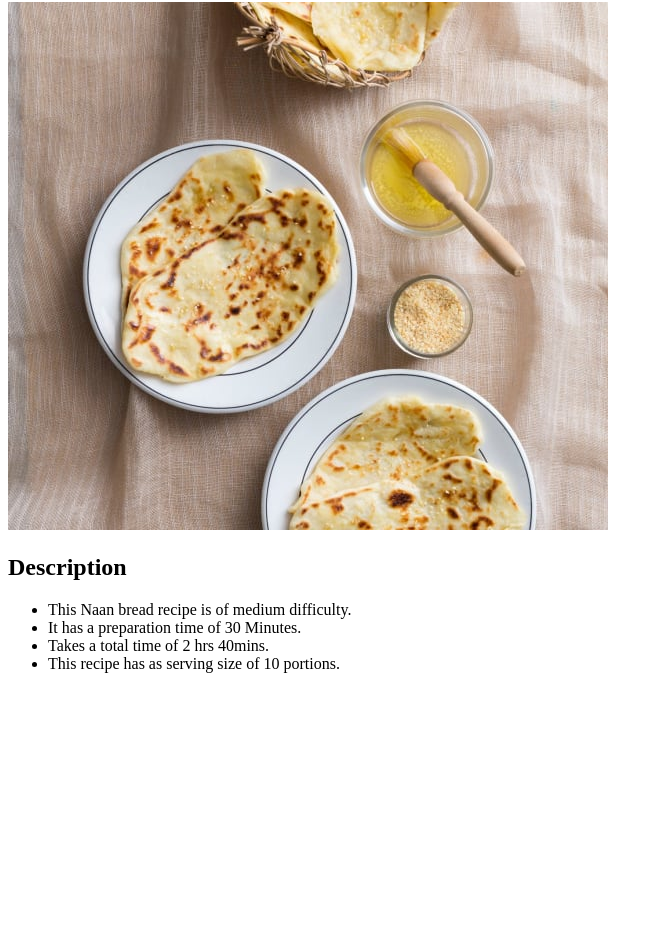
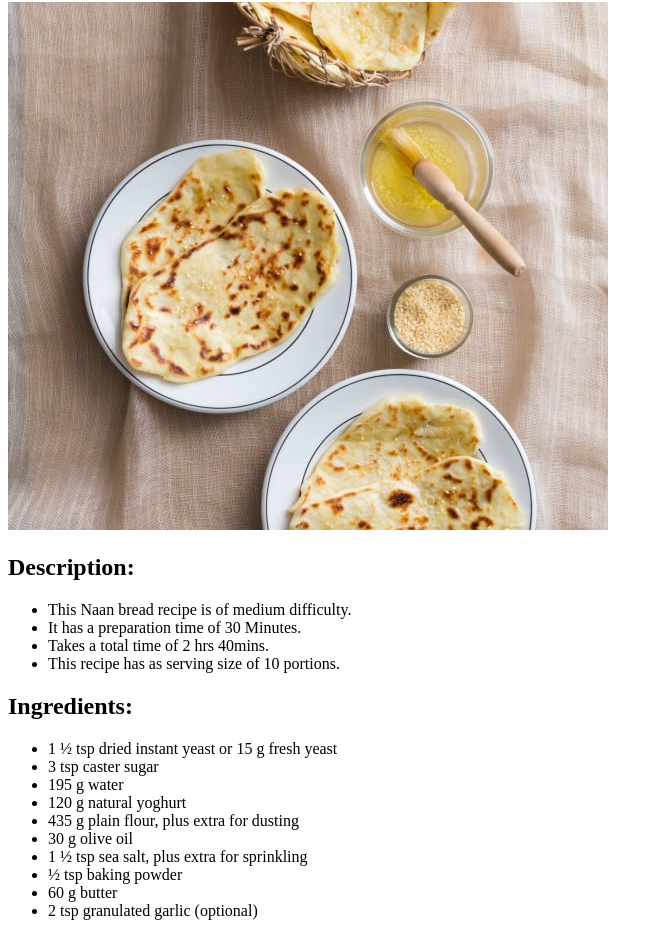
Before and after one commit to LachlanSTT/odin-recipies, a plain HTML site: page recipes/naan-bread.html in a window 1280 px wide. Shown: the part 78-1014 px from the top of the page, without its empty margins (0-663 px from the left). Before the commit the page ends 800 px from the top, so only its background shows below. Drawn offline with Linux system fonts and the light colour scheme.

Commit message:
modified:   recipes/naan-bread.html     Added Ingredients Header     Added List         List was ingredient list

```diff
--- a/recipes/naan-bread.html
+++ b/recipes/naan-bread.html
@@ -1,15 +1,19 @@
 <!DOCTYPE html>
 <html lang="en">
+
 <head>
     <meta charset="UTF-8">
     <meta http-equiv="X-UA-Compatible" content="IE=edge">
     <meta name="viewport" content="width=device-width, initial-scale=1.0">
     <title>Document</title>
 </head>
+
 <body>
+
     <h1> Naan Bread</h1>
     <img src="../img/Naan-Bread.jpg" alt="naan-bread-finished">
-    <h2>Description</h2>
+
+    <h2>Description:</h2>
         <ul>
             <li>This Naan bread recipe is of medium difficulty. </li>
             <li>It has a preparation time of 30 Minutes.</li>
@@ -17,5 +21,21 @@
             <li>This recipe has as serving size of 10 portions.</li>
         </ul>
 
-    </body>
-</html>
+    <h2>Ingredients:</h2>
+        <ul>
+            <li>1 ½ tsp dried instant yeast or 15 g fresh yeast</li>
+            <li>3 tsp caster sugar</li>
+            <li>195 g water</li>
+            <li>120 g natural yoghurt</li>
+            <li>435 g plain flour, plus extra for dusting</li>
+            <li>30 g olive oil</li>
+            <li>1 ½ tsp sea salt, plus extra for sprinkling</li>
+            <li>½ tsp baking powder</li>
+            <li>60 g butter</li>
+            <li>2 tsp granulated garlic (optional)</li>
+
+        </ul>
+
+ </body>
+
+ </html>
```
